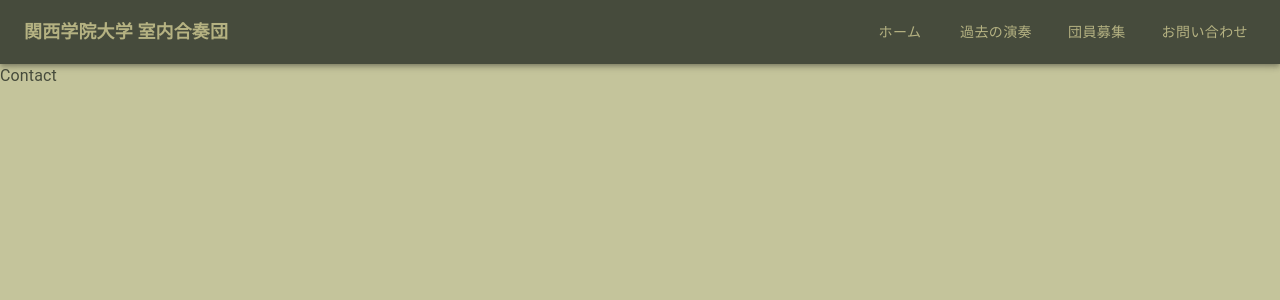
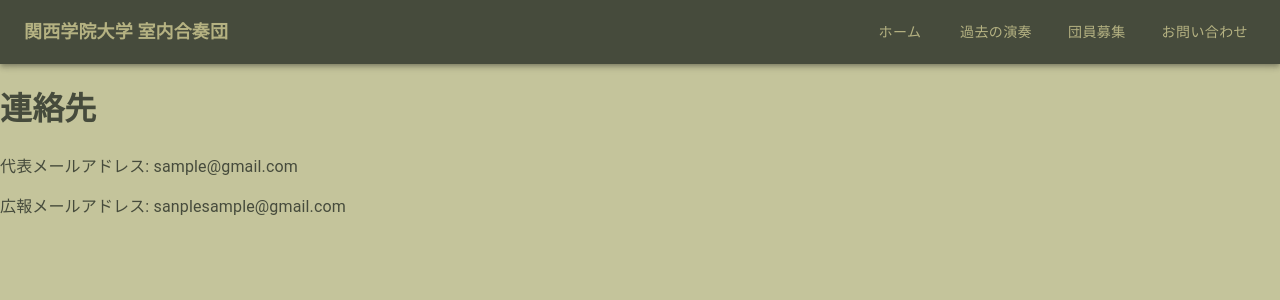
Before and after one commit to gassoudan/club_hp, a React (Create React App) app: page /club_hp/contact in a window 1280 px wide. Shown: the top 300 px of the page. Built offline with nearby package versions, Linux system fonts and the light colour scheme.

Commit message:
add setting file and read logic

```diff
--- a/src/Contact.jsx
+++ b/src/Contact.jsx
@@ -1,7 +1,32 @@
-import React from 'react'
+import React, { useEffect, useState } from 'react'
+import fetchData from './utils/fetchData';
 
 export default function Contact() {
+  const [representativeEmail, setRepresentativeEmail] = useState('');
+  const [prEmail, setPrEmail] = useState('');
+
+  useEffect(() => {
+    const setData = async () => {
+      const textContent = await fetchData('設定/連絡先.txt');
+
+      const lines = textContent.split('\n');
+      lines.forEach(line => {
+        const [key, value] = line.split('=');
+        if (key === '代表メール') {
+          setRepresentativeEmail(value.trim());
+        } else if (key === '広報メール') {
+          setPrEmail(value.trim());
+        }
+      });
+    };
+    setData();
+  }, []);
+
   return (
-    <div>Contact</div>
-  )
+    <div>
+      <h1>連絡先</h1>
+      <p>代表メールアドレス: {representativeEmail}</p>
+      <p>広報メールアドレス: {prEmail}</p>
+    </div>
+  );
 }
--- /dev/null
+++ b/src/utils/fetchData.js
@@ -0,0 +1,11 @@
+const fetchData = async (url) => {
+    try {
+      const response = await fetch(url);
+      const textContent = await response.text();
+      return textContent;
+    } catch (error) {
+      console.error('Error fetching the file:', error);
+    }
+  };
+
+export default fetchData;
```
Also changed, not shown: public/設定/連絡先.txt (added).
